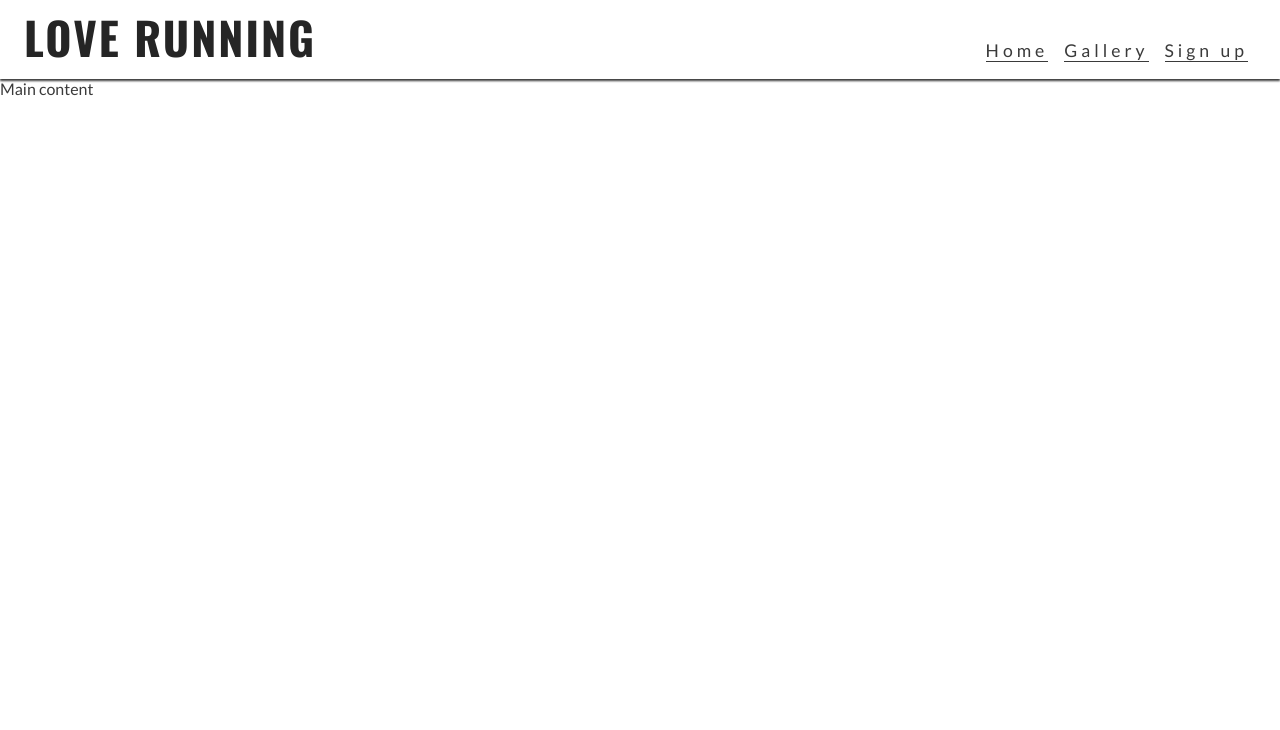
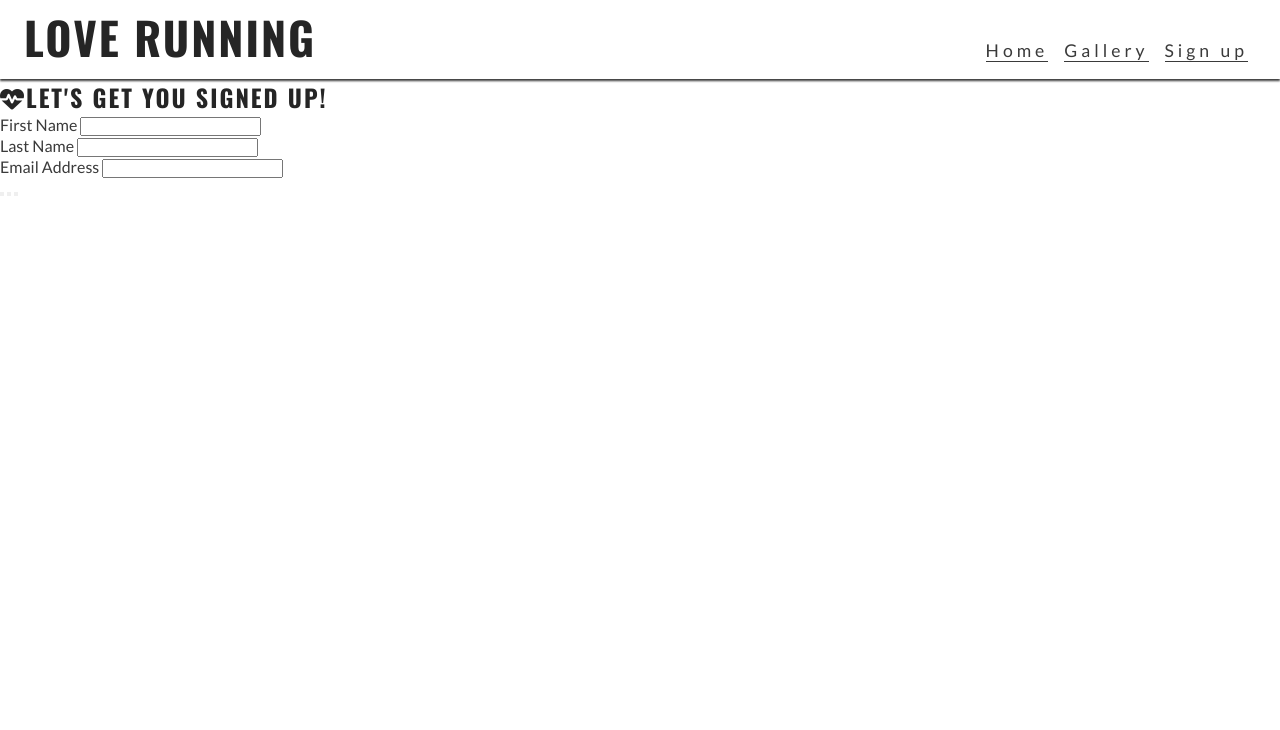
Before and after one commit to Mery369/love-running, a plain HTML site: page signup.html in a window 1280 px wide. Shown: the top 730 px of the page. Drawn offline with nearby package versions, Linux system fonts and the light colour scheme.

Commit message:
Add inputs and buttons to signup page

```diff
--- a/signup.html
+++ b/signup.html
@@ -40,7 +40,22 @@
     </header>
 
     <!--main content-->
-    <main>Main content</main>
+    <main>
+      <section id="signup">
+        <form action="https://formdump.codeinstitute.net" id="signup-form" method="post">
+          <h2><i class="fa-solid fa-heart-pulse"></i>LET'S GET YOU SIGNED UP!</h2>
+        <label for="">First Name</label>
+          <input type="text" required class="text-input"><br>
+          <label for="">Last Name</label>
+        <input type="text" required class="text-input"><br>
+        <label for="">Email Address</label>
+        <input type="email" required class="text-input"> <br>
+        <button type="radio"></button>
+        <button type="radio"></button>
+        <button type="radio"></button>
+        </form>
+      </section>
+    </main>
 
     <!--footer-->
     <footer>
```
